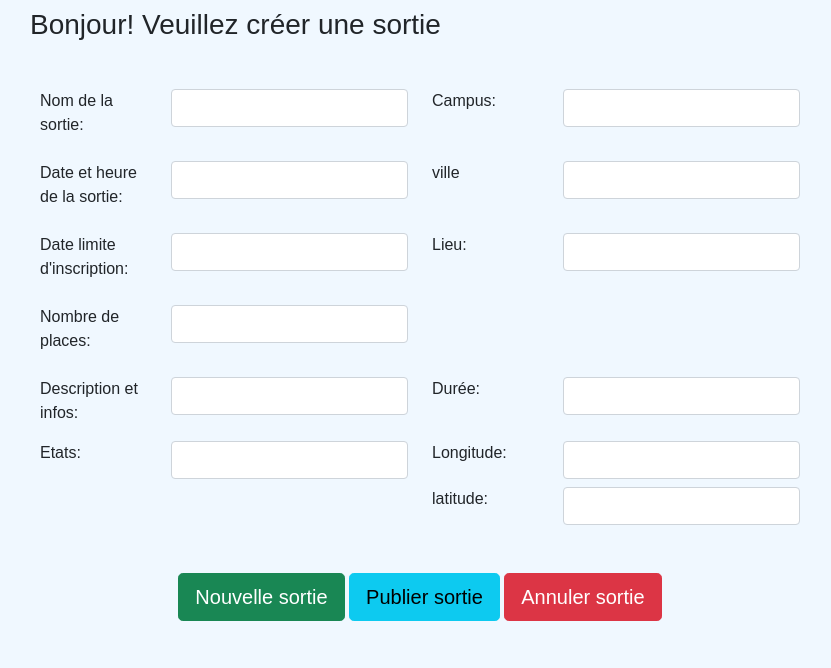
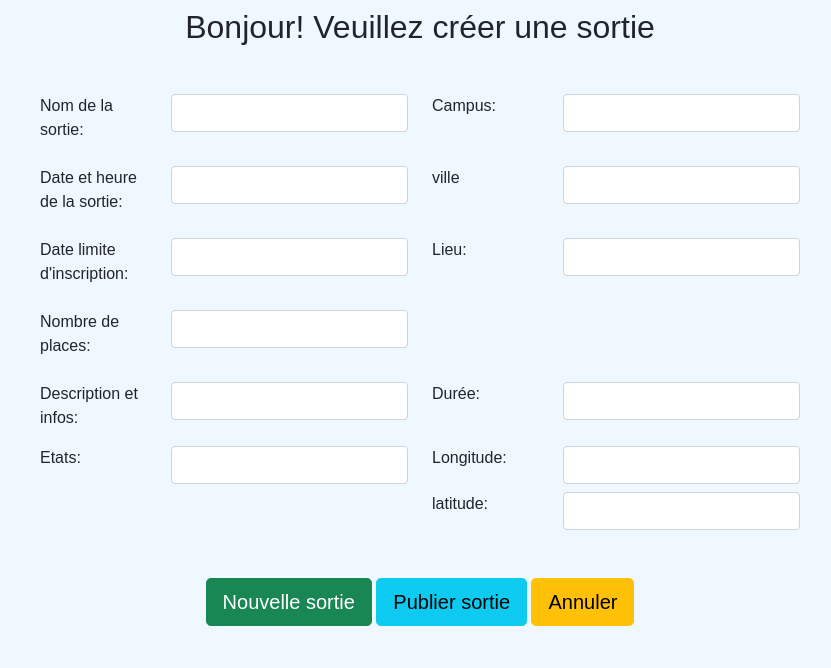
Before and after one commit to laurent-allegre/sortir, a Symfony app: template templates/sortie.html.twig in a window 1280 px wide. Shown: the part 132-800 px from the top of the page, without its empty margins (220-1051 px from the left). Run offline with Twig, Linux system fonts and the light colour scheme; the template is opened without the code that fills it, so the values that code supplies are empty; form fields are guessed from the names that the template uses; some libraries are stand-ins or nearby versions; some web fonts are replaced.

Commit message:
correction de la création et modification des sorties

```diff
--- a/src/Entity/Sortie.php
+++ b/src/Entity/Sortie.php
@@ -46,14 +46,14 @@ class Sortie
     private $duree;
 
     /**
-     * @ORM\Column(type="datetime")
+     * @ORM\Column(type="date")
      * @Assert\Range(
      *      min = "now",
      *      maxPropertyPath="dateHeureDebut",
      *      notInRangeMessage = "La date limite d'inscription doit être entre maintenant et le début de la sortie.",
      * )
      * @Assert\NotBlank(message="veuillez entrer la date limite d'inscription à la sortie")
-     * @Assert\Length(max=11)
+     *
      */
     private $dateLimiteInscription;
 
--- a/templates/sortie.html.twig
+++ b/templates/sortie.html.twig
@@ -1,21 +1,23 @@
 {% extends 'base.html.twig' %}
 
 {% block body %}
-    <h3 class="mt-2">
+    <h2 class="mt-2 text-center">
         {% if editMode %}
             Modifier la sortie
         {% else %}
             Bonjour! Veuillez créer une sortie
         {% endif %}
-        </h3>
+        </h2>
 
     {{ form_start(sortieForm) }}
     <div class="container">
         <div class="row mt-5">
             <div class="col-2">{{ form_label(sortieForm.nom,'Nom de la sortie:') }}</div>
             <div class="col-4">{{ form_widget(sortieForm.nom) }}</div>
+
             <div class="col-2">{{ form_label(sortieForm.camps,'Campus:') }}</div>
             <div class="col-4">{{ form_widget(sortieForm.camps) }}</div>
+
         </div>
         <div class="row mt-3">
             <div class="col-2">{{ form_label(sortieForm.dateHeureDebut,'Date et heure de la sortie:') }}</div>
@@ -60,7 +62,11 @@
                 {% endif %}
             </button>
             <button class="mt-5 btn btn-info btn-lg">Publier sortie</button>
-            <button class="mt-5 btn btn-danger btn-lg">Annuler sortie</button>
+            {% if editMode %}
+                <button class="mt-5 btn btn-danger btn-lg">Supprimer la sortie</button>
+            {% endif %}
+            <button class="mt-5 btn btn-warning btn-lg">Annuler</button>
+
         </div>
 
     </div>
```
